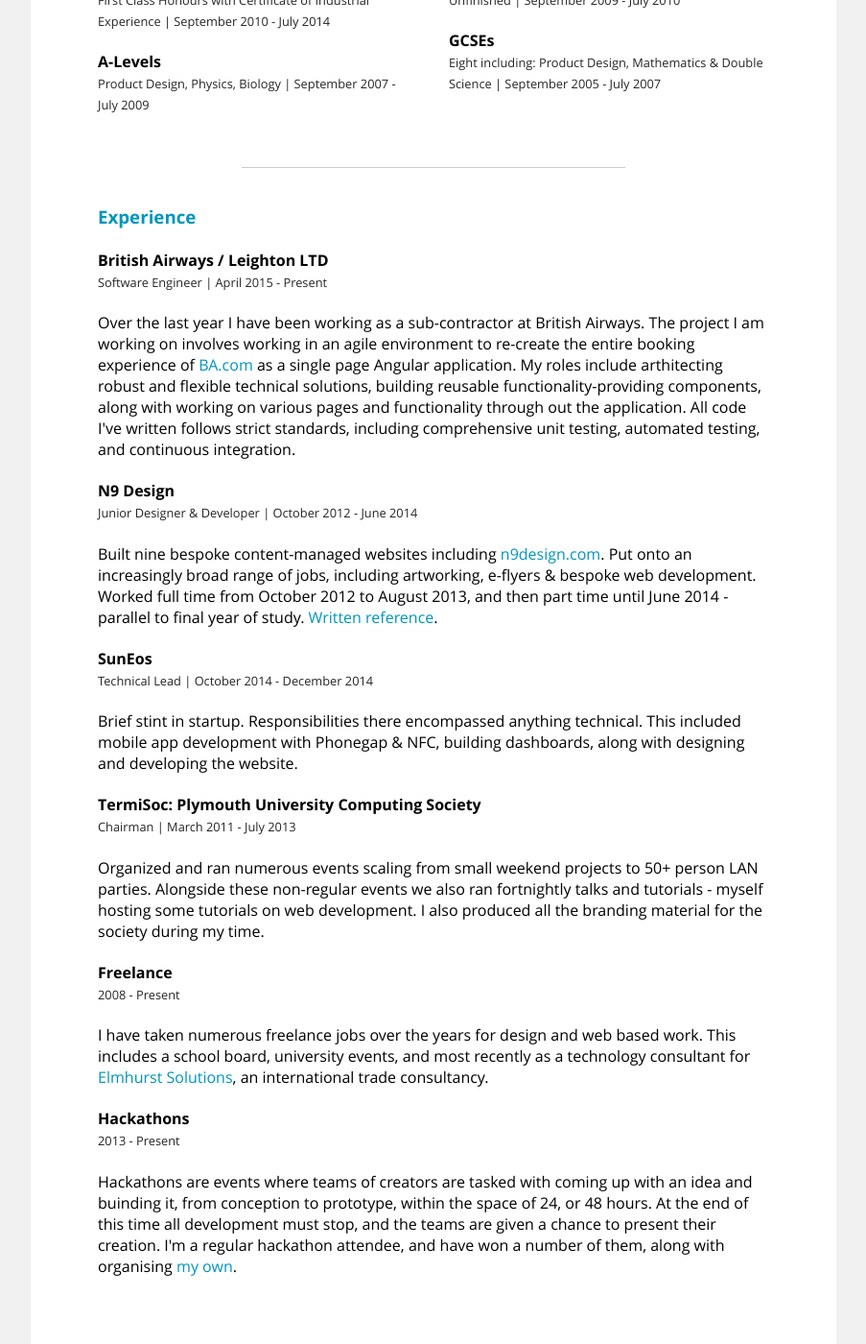
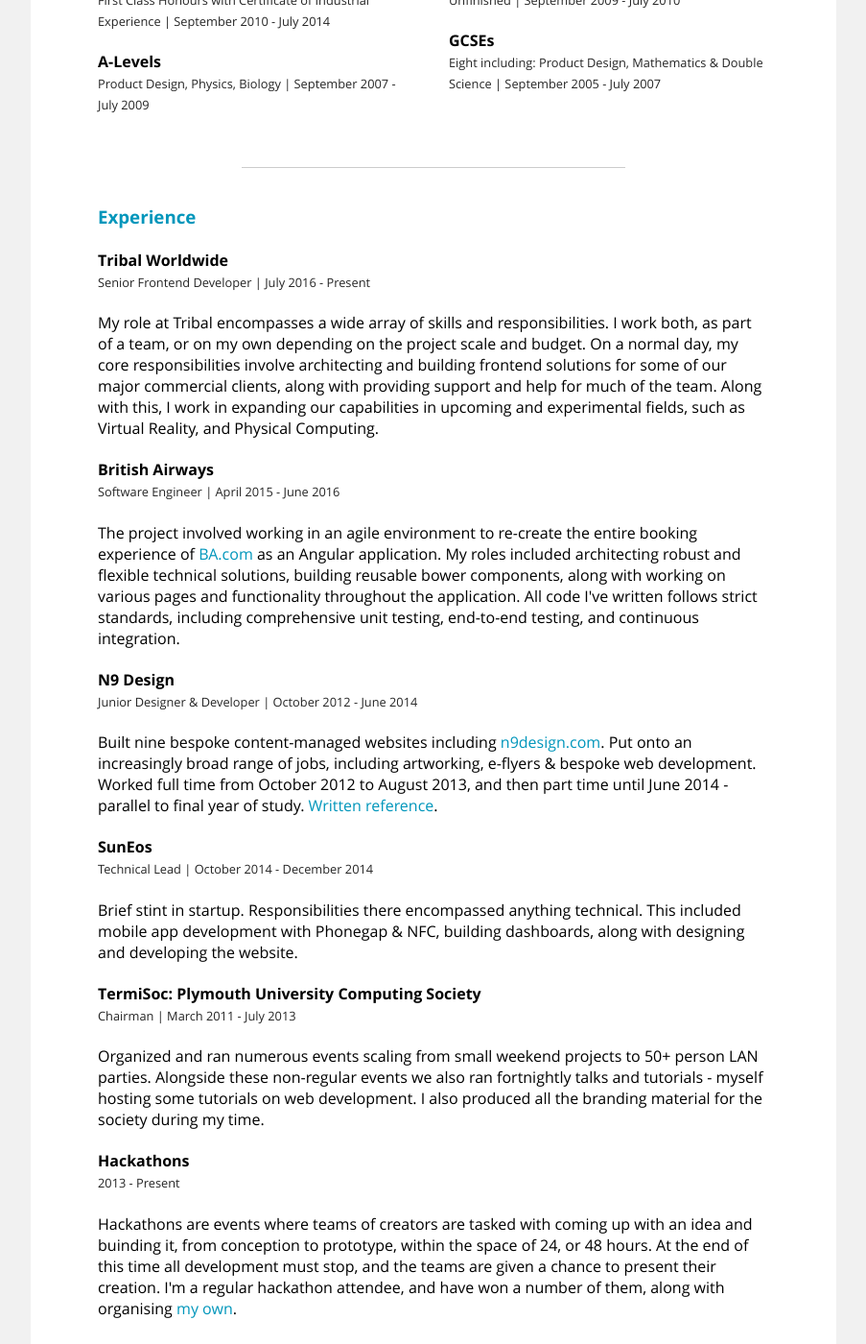
Before and after one commit to siddv/siddv-net, a Jekyll site: the page cv.html, which Jekyll copies as it is, in a window 1280 px wide and 1400 px high, scrolled down 1798 px. Shown: the whole window at 96% size, without its empty margins (188-1091 px from the left). Built offline with Jekyll 4.4.1, drawn with Linux system fonts in a browser that asks for light colours; some of the changed text lies outside the part shown.

Commit message:
update CV

```diff
--- a/cv.html
+++ b/cv.html
@@ -225,11 +225,21 @@
 			<section id="cv-exp" class="artile full small-med">
 				<article class="inner_artile">
 					<h3>Experience</h3>
-                                        <article class="exp">
-						<h4>British Airways / Leighton LTD<br />
-							<span>Software Engineer | April 2015 - Present</span></h4>
+
+					<article class="exp">
+						<h4>Tribal Worldwide<br />
+							<span>Senior Frontend Developer | July 2016 - Present</span></h4>
 						<p>
-							Over the last year I have been working as a sub-contractor at British Airways. The project I am working on involves working in an agile environment to re-create the entire booking experience of <a href="http://ba.com" target="_blank">BA.com</a> as a single page Angular application. My roles include arthitecting robust and flexible technical solutions, building reusable functionality-providing components, along with working on various pages and functionality through out the application. All code I've written follows strict standards, including comprehensive unit testing, automated testing, and continuous integration.
+							My role at Tribal encompasses a wide array of skills and responsibilities. I work both, as part of a team, or on my own depending on the project scale and budget. On a normal day, my core responsibilities involve architecting and building frontend solutions for some of our major commercial clients, along with providing support and help for much of the team. Along with this, I work in expanding our capabilities in upcoming and experimental fields, such as Virtual Reality, and Physical Computing.
+						</p>
+					</article>
+
+
+					<article class="exp">
+						<h4>British Airways<br />
+							<span>Software Engineer | April 2015 - June 2016</span></h4>
+						<p>
+							The project involved working in an agile environment to re-create the entire booking experience of <a href="https://www.britishairways.com/en-gb/home#/" target="_blank">BA.com</a> as an Angular application. My roles included architecting robust and flexible technical solutions, building reusable bower components, along with working on various pages and functionality throughout the application. All code I've written follows strict standards, including comprehensive unit testing, end-to-end testing, and continuous integration.
 						</p>
 					</article>
 
@@ -255,14 +265,6 @@
 							<span>Chairman | March 2011 - July 2013</span></h4>
 						<p>
 							Organized and ran numerous events scaling from small weekend projects to 50+ person LAN parties. Alongside these non-regular events we also ran fortnightly talks and tutorials - myself hosting some tutorials on web development. I also produced all the branding material for the society during my time.
-						</p>
-					</article>
-
-					<article class="exp">
-						<h4>Freelance<br />
-							<span>2008 - Present</span></h4>
-						<p>
-							I have taken numerous freelance jobs over the years for design and web based work. This includes a school board, university events, and most recently as a technology consultant for <a href="http://www.elmhurstsolutions.com/" target="_blank">Elmhurst Solutions</a>, an international trade consultancy.
 						</p>
 					</article>
 
```
Also changed, not shown: other parts of cv.html (+6 -6 lines).
